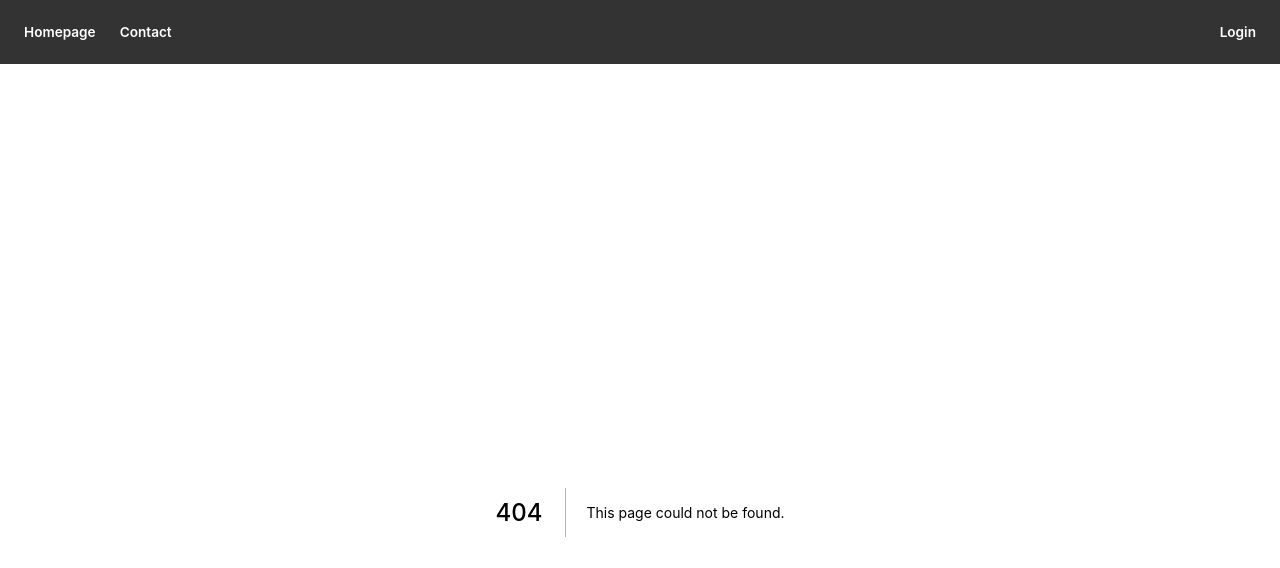
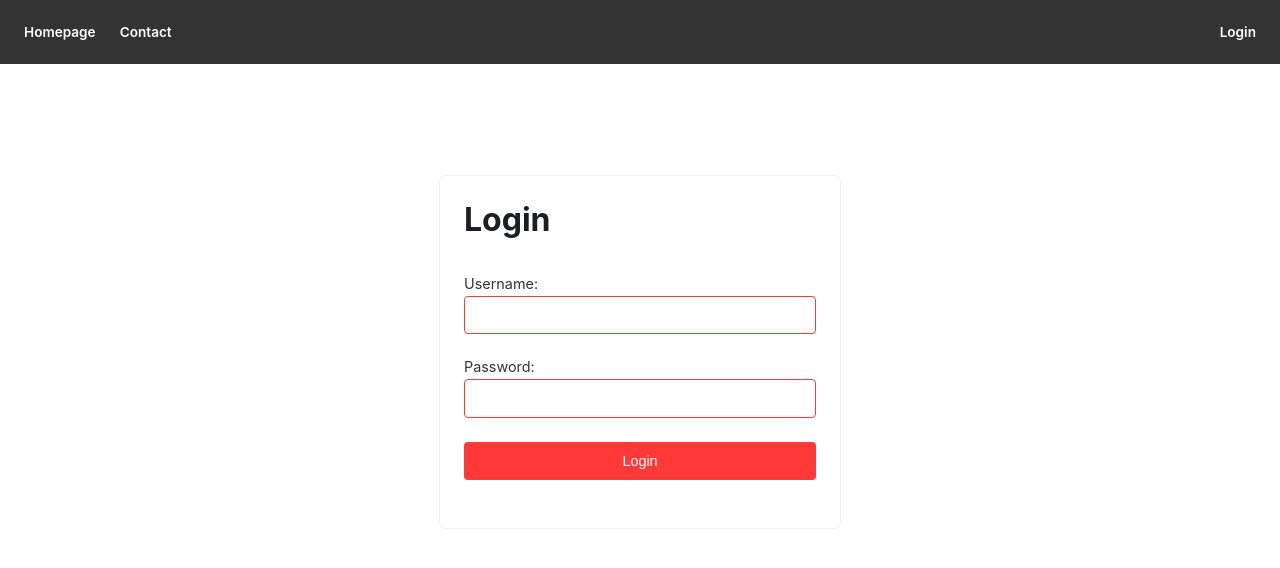
Before and after one commit to gucal/github-api-typescript, a Next.js app: page /login in a window 1280 px wide. Before the commit this address had no page. Shown: the top 568 px of the page. Built offline with nearby package versions, Linux system fonts and the light colour scheme.

Commit message:
login page | ui components add

```diff
--- /dev/null
+++ b/components/UI/style.js
@@ -0,0 +1,69 @@
+import styled from "styled-components";
+import { colors, fonts } from "./theme";
+
+export const Input = styled.input`
+  height: 2.4rem;
+  outline: 0;
+  border: 1px solid ${colors.primary};
+  border-radius: 4px;
+  font-size: ${fonts.md};
+  color: ${colors.primaryTextColor};
+  padding: 0.2rem 0.6rem;
+`;
+
+export const Button = styled.button`
+  height: 2.4rem;
+  outline: 0;
+  background: ${colors.primary};
+  border-radius: 4px;
+  border: 0;
+  font-size: ${fonts.md};
+  font-weight: 500;
+  color: #fff;
+  cursor: pointer;
+  padding: 0.2rem 0.6rem;
+  width: ${({ block }) => block && "100%"};
+`;
+
+export const Container = styled.div`
+  max-width: 1440px;
+  width: 100%;
+`;
+
+export const Flex = styled.div`
+  display: flex;
+  justify-content: center;
+  flex-direction: ${({ flexDirection }) => `${flexDirection}`};
+  width: 100%;
+  gap: ${({ gap }) => `${gap}px`};
+`;
+
+export const Card = styled.div`
+  border-radius: 6px;
+  box-shadow: 0 0 0 1px rgb(53 72 91 / 7%);
+  padding: ${({ space }) => `${space / 2}rem`};
+  width: ${({ width }) => `${width}`};
+`;
+
+export const Title = styled.span`
+  font-size: ${fonts.xxl};
+  color: ${colors.primaryTextColor};
+  font-weight: 700;
+`;
+
+export const FormItem = styled.div`
+  display: flex;
+  flex-direction: column;
+  gap: 4px;
+  margin: 0 0 1.5rem;
+`;
+
+export const FormLabel = styled.label`
+  font-size: ${fonts.md};
+  color: ${colors.secondaryTextColor};
+`;
+
+export const FormErrorLabel = styled.p`
+  font-size: ${fonts.sm};
+  color: ${colors.primary};
+`;
--- /dev/null
+++ b/components/UI/theme.js
@@ -0,0 +1,13 @@
+export const colors = {
+  primary: "#ff3938",
+  primaryTextColor: "#1c1e21",
+  secondaryTextColor: "#333",
+};
+
+export const fonts = {
+  sm: "0.7rem",
+  md: "0.9rem",
+  lg: "1.1rem",
+  xl: "1.5rem",
+  xxl: "2rem",
+};
--- /dev/null
+++ b/pages/login/index.tsx
@@ -0,0 +1,79 @@
+import { useContext } from "react";
+import type { NextPage } from "next";
+import Head from "next/head";
+import { useForm } from "react-hook-form";
+import { useRouter } from "next/router";
+
+import AuthContext from "../../context/AuthenticationContext/store";
+import {
+  Card,
+  Container,
+  Flex,
+  Input,
+  Button,
+  FormItem,
+  FormLabel,
+  Title,
+  FormErrorLabel,
+} from "../../components/UI/style";
+
+type FormData = {
+  username: string;
+  password: string;
+};
+
+const Login: NextPage = () => {
+  const router = useRouter();
+  const { dispatch } = useContext(AuthContext);
+  const {
+    register,
+    handleSubmit,
+    formState: { errors },
+  } = useForm<FormData>();
+
+  const onSubmit = handleSubmit(() => {
+    dispatch({
+      type: "LOGIN",
+    });
+    router.push(`/`);
+  });
+
+  return (
+    <Container>
+      <Head>
+        <title>Login</title>
+      </Head>
+      <Flex style={{ marginTop: "4rem" }}>
+        <Card width={"400px"} space={3}>
+          <Title>Login</Title>
+          <form style={{ marginTop: 36 }} onSubmit={onSubmit}>
+            <FormItem>
+              <FormLabel>Username:</FormLabel>
+              <Input {...(register("username"), { required: true })} />
+              {errors.username && (
+                <FormErrorLabel>Username is required</FormErrorLabel>
+              )}
+            </FormItem>
+            <FormItem>
+              <FormLabel>Password:</FormLabel>
+              <Input
+                {...(register("password"), { required: true })}
+                type="password"
+              />
+              {errors.password && (
+                <FormErrorLabel>Password is required</FormErrorLabel>
+              )}
+            </FormItem>
+            <FormItem>
+              <Button type="submit" block>
+                Login
+              </Button>
+            </FormItem>
+          </form>
+        </Card>
+      </Flex>
+    </Container>
+  );
+};
+
+export default Login;
```
Also changed, not shown: components/UI/Spin/index.tsx (added, +167 -0 lines), pages/contact/index.tsx (added, +7 -0 lines).
